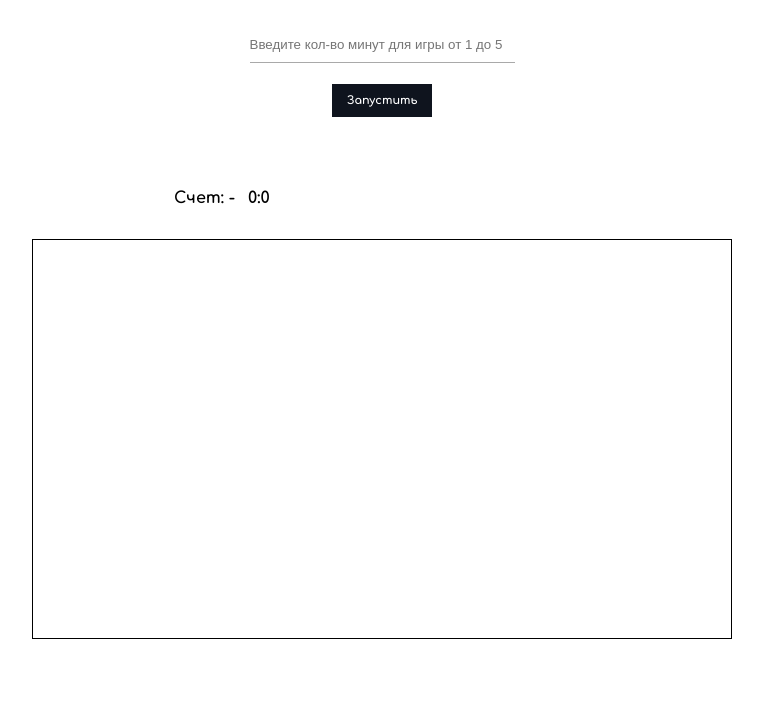
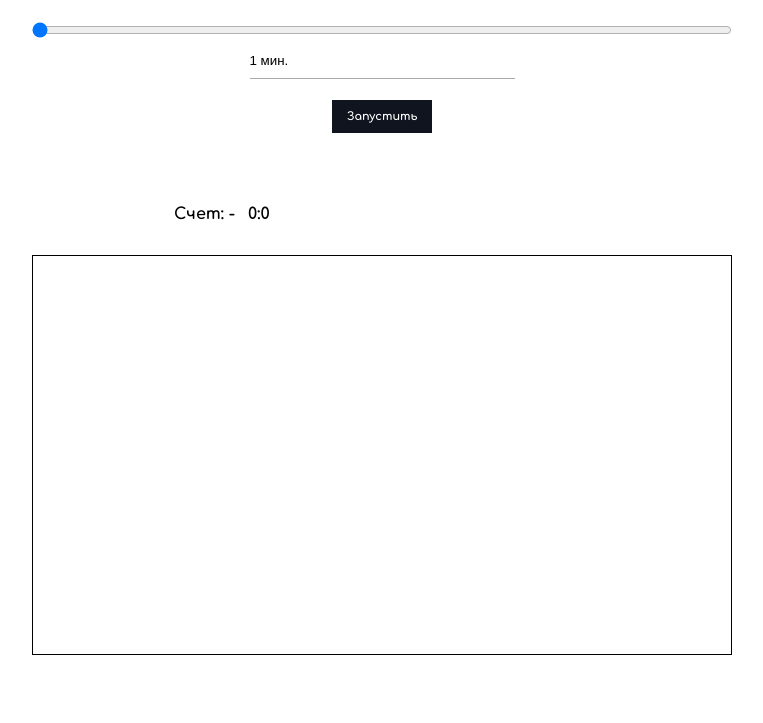
Before and after one commit to isergeich22/aim-game, a plain HTML site: page index.html in a window 1280 px wide. Shown: the part 77-800 px from the top of the page, without its empty margins (258-1021 px from the left). Drawn offline with Linux system fonts and the light colour scheme.

Commit message:
added input range

```diff
--- a/index.html
+++ b/index.html
@@ -11,7 +11,8 @@
 <body>
     <h1>Aimgame</h1>
     <header>
-        <input class="timer" type="text" name="time" id="time" placeholder="Введите кол-во минут для игры от 1 до 5"/>
+        <input type="range" class="volume" id="minutes" min="1" max="5" value="1" step="1">
+        <input class="timer" type="text" name="time" id="time" value="1 мин." readonly/>
         <button class="start" id="button">Запустить</button>
     </header>
     <section class="main">
```
